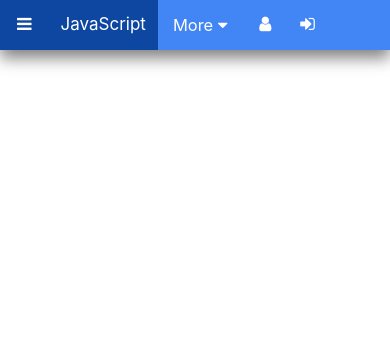
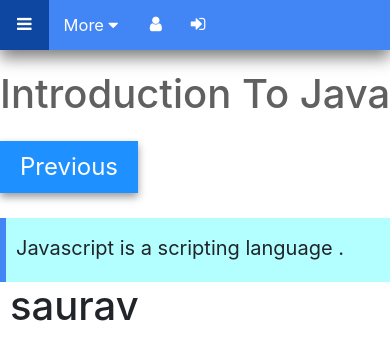
Before and after one commit to Shubhamkumar10599/cse_onlinekit, a Django app: page /JavascriptIntro/ in a window 390 px wide; the page is wider, and only the part inside the window is pictured. Shown: the top 360 px of that part. Run offline with Django 3.2, Linux system fonts and the light colour scheme; some libraries are stand-ins or nearby versions.

Commit message:
final touch

```diff
--- a/online_study/Templates/JavaScriptIntro.html
+++ b/online_study/Templates/JavaScriptIntro.html
@@ -24,7 +24,7 @@
 
       <!--sidebar and main content link css-->
       <link rel="stylesheet" href="{% static 'css/mainSidebar.css' %}">
-      <link rel="stylesheet" href="{% static 'css/neoMorPhism.css' %}">
+      <link rel="stylesheet" href="{% static 'css/content.css' %}">
 
 
 
@@ -55,7 +55,7 @@
                  <a href="#" class="navItem lg5">Python</a>
                    <a href="#" class="navItem lg7">PHP</a>
                    <a href="#" class="navItem lg3">HTML</a>
-                <a href="{% url 'JavascriptIntro' %}" class="active">JavaScript</a>
+                <a href="{% url 'JavascriptIntro' %}" class="active lg2">JavaScript</a>
                <a href="#" class="navItem lg2">SQL</a>
             <a href="#" class="navItem lg2">JQuery</a>
          <a href="#" class="navItem lg1">Boostrap</a>
@@ -125,8 +125,8 @@
 
 
         <div class="af">Learn Javascript</div>
-    <a href="#" class="active1">JS Introduction</a>
-    <a href="{% url 'JavascriptHome' %}">JS <i class="fa fa-fw fa-home" aria-hidden="true"></i>Home</a>
+    <a href="{% url 'JavascriptIntro' %}" class="active1">JS Introduction</a>
+    <a href="{% url 'JavascriptHome' %}" class="">JS <i class="fa fa-fw fa-home" aria-hidden="true"></i>Home</a>
 
 
 
@@ -144,22 +144,49 @@
 
         <div class="af">Learn Javascript</div>
 
-          <a href="#" class="active1">JS Introduction</a>
-    <a href="{% url 'JavascriptHome' %}">JS <i class="fa fa-fw fa-home" aria-hidden="true"></i>Home</a>
-
+         <a href="{% url 'JavascriptIntro' %}" class="active1">JS Introduction</a>
+    <a href="{% url 'JavascriptHome' %}" class="">JS <i class="fa fa-fw fa-home" aria-hidden="true"></i>Home</a>
 
       </div>
 
 
 
           </div>
+          </div>
 
-          <div class="removeSidebar">
+          <div class="removeSidebar ">
 
           <section class="mainpart" id="language">
 
+              <div class="row">
+
+                  <div class="container col" style="width:;">
+
+                <div class="header-tag">
+                  <h1>Introduction To Javascript</h1>
+
+              </div>
+                <div class="">
+                    <button style='font-size:24px' class="button card3">Previous<i class='fa fa-long-arrow-alt-left'></i></button>
+                </div>
 
 
+               <div class="definition">
+
+                   <p>Javascript is a scripting language .</p>
+
+               </div>
+                  </div>
+
+
+                  <div class="container col" style="margin-left:10px">
+
+
+                     <h1>saurav</h1>
+
+                  </div>
+
+              </div>
 
 
 
@@ -170,7 +197,12 @@
           </div>
 
 
-          </div>
+
+
+
+
+
+
 
       </div>
 
--- a/online_study/Templates/JavascriptHome.html
+++ b/online_study/Templates/JavascriptHome.html
@@ -55,7 +55,7 @@
                  <a href="#" class="navItem lg5">Python</a>
                    <a href="#" class="navItem lg7">PHP</a>
                    <a href="#" class="navItem lg3">HTML</a>
-                <a href="{% url 'JavascriptIntro' %}" class="active">JavaScript</a>
+                <a href="{% url 'JavascriptIntro' %}" class="active lg2">JavaScript</a>
                <a href="#" class="navItem lg2">SQL</a>
             <a href="#" class="navItem lg2">JQuery</a>
          <a href="#" class="navItem lg1">Boostrap</a>
--- a/online_study/Templates/index.html
+++ b/online_study/Templates/index.html
@@ -55,7 +55,7 @@
                  <a href="#" class="navItem lg5">Python</a>
                    <a href="#" class="navItem lg7">PHP</a>
                    <a href="#" class="navItem lg3">HTML</a>
-                 <a href="{% url 'JavascriptIntro' %}">JavaScript</a>
+                 <a href="{% url 'JavascriptIntro' %}" class="lg2">JavaScript</a>
                <a href="#" class="navItem lg2">SQL</a>
             <a href="#" class="navItem lg2">JQuery</a>
          <a href="#" class="navItem lg1">Boostrap</a>
--- /dev/null
+++ b/online_study/statics/css/content.css
@@ -0,0 +1,83 @@
+*{
+	margin:0;
+	padding:0;
+	box-sizing: border-box;
+}
+
+.header-tag h1{
+
+color:#606060;
+}
+
+.button {
+  background-color: DodgerBlue;
+  border: none;
+  color: white;
+  padding: 8px 20px;
+  text-align: center;
+  text-decoration: none;
+  display: inline-block;
+
+  margin-top:15px;
+  cursor: pointer;
+}
+
+.card3 {
+  /* Add shadows to create the "card" effect */
+  box-shadow: 0 4px 8px 0 rgba(0,0,0,0.4);
+  transition: 0.4s;
+}
+
+/* On mouse-over, add a deeper shadow */
+.card3:hover {
+  box-shadow: 0 8px 16px 0 rgba(0,0,0,0.6);
+}
+
+.button:hover{
+background-color:RoyalBlue;
+
+
+}
+
+.definition{
+
+background:#b3ffff;
+margin-top:25px;
+width:1000px;
+padding-top:15px;
+padding-bottom:3px;
+padding-left:10px;
+border-left:6px solid #4285F4;
+}
+
+.definition p{
+
+
+
+ font-size:20px;
+
+}
+
+
+
+
+@media only screen and (max-width: 1282px) {
+
+.definition{
+
+ width:900px;
+}
+
+
+}
+
+
+@media only screen and (max-width: 1182px) {
+
+.definition{
+
+ width:800px;
+}
+
+
+}
--- a/online_study/statics/css/mainSidebar.css
+++ b/online_study/statics/css/mainSidebar.css
@@ -2,7 +2,7 @@
 
     margin-top: 70px;
 
-    margin-left: 270px;
+    margin-left: 265px;
 
 }
 
@@ -45,7 +45,7 @@ margin-top:-25px;
 
 .sidenav a:hover{
     background-color:skyblue;
-    color:#000;
+    color:#000!important;
 
 }
 .closebtn a:hover{
@@ -80,7 +80,7 @@ margin-top:-25px;
 
 .sidenav1 a:hover{
     background:skyblue;
-    color:#000;
+    color:#000 !important;
 
 
 }
```
